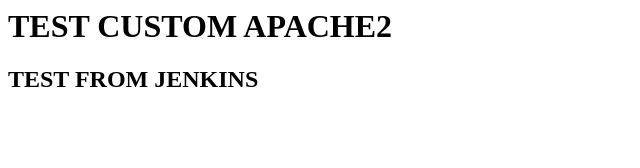
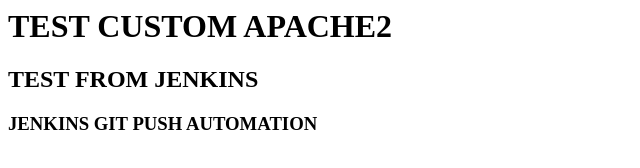
Before and after one commit to Asang777/web-apache-docker, a plain HTML site: page index.html in a window 1280 px wide. Shown: the whole page, without its empty margins (0-640 px from the left). Drawn offline with Linux system fonts and the light colour scheme.

Commit message:
Test Jenkins push automation

```diff
--- a/index.html
+++ b/index.html
@@ -1,2 +1,3 @@
 <h1>TEST CUSTOM APACHE2</h1>
 <h2>TEST FROM JENKINS</h2>
+<h3>JENKINS GIT PUSH AUTOMATION</h3>
```
